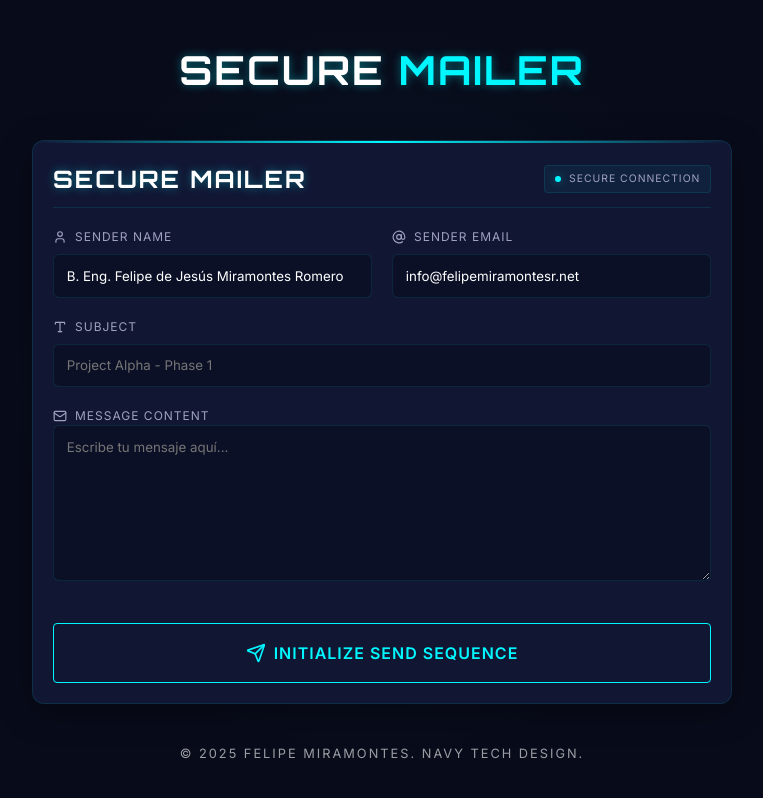
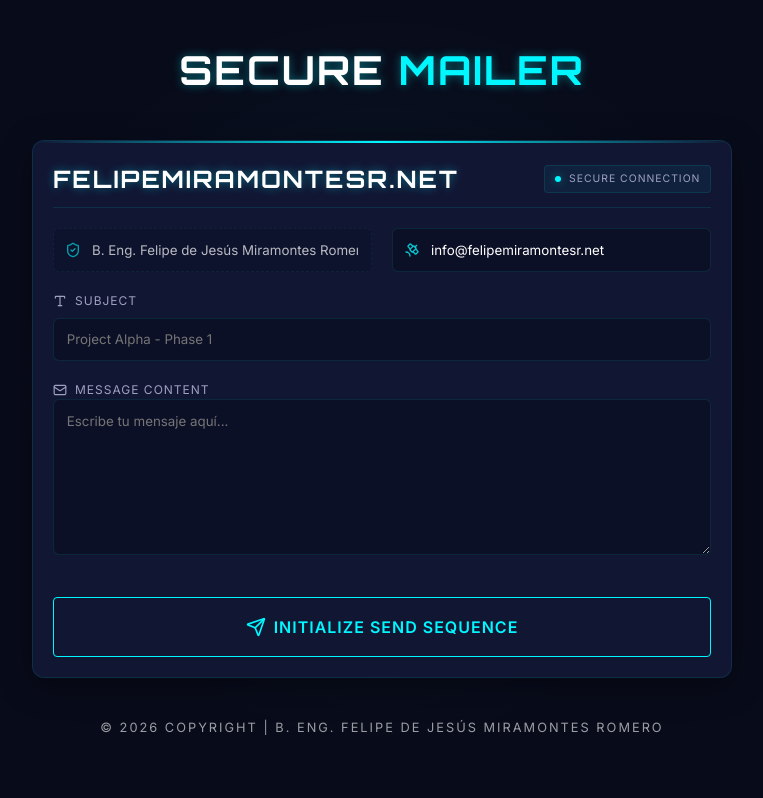
Before and after one commit to felipemiramontesr/mailer, a Vue app: page / in a window 1280 px wide. Shown: the whole page, without its empty margins (258-1021 px from the left). Built offline with nearby package versions, Linux system fonts and the light colour scheme.

Commit message:
feat: implement V2.3 stability with Base64 encoding and UI identity refinements

```diff
--- a/src/App.vue
+++ b/src/App.vue
@@ -13,7 +13,7 @@ import EmailForm from './components/EmailForm.vue'
     </main>
 
     <footer class="main-footer">
-      <p>&copy; 2025 Felipe Miramontes. Navy Tech Design.</p>
+      <p>&copy; 2026 Copyright | B. Eng. Felipe de Jesús Miramontes Romero</p>
     </footer>
   </div>
 </template>
--- a/src/components/EmailForm.vue
+++ b/src/components/EmailForm.vue
@@ -1,6 +1,6 @@
 <script setup lang="ts">
 import { ref } from 'vue';
-import { Mail, Send, User, AtSign, Type, Loader2, CheckCircle2, AlertCircle } from 'lucide-vue-next';
+import { Mail, Send, ShieldCheck, Satellite, Type, Loader2, CheckCircle2, AlertCircle } from 'lucide-vue-next';
 import { sendEmailViaProxy } from '../services/aiService';
 
 const form = ref({
@@ -95,7 +95,7 @@ const sendEmail = async () => {
 <template>
   <div class="tech-card email-form-container">
     <div class="form-header">
-      <h2 class="glow-text">Secure Mailer</h2>
+      <h2 class="glow-text">felipemiramontesr.net</h2>
       <div class="status-indicator">
         <span class="dot"></span> SECURE CONNECTION
       </div>
@@ -103,13 +103,13 @@ const sendEmail = async () => {
 
     <form @submit.prevent="sendEmail" class="main-form" autocomplete="off">
       <div class="input-row">
-        <div class="input-group">
-          <label><User :size="14" /> Sender Name</label>
-          <input v-model="form.clientName" type="text" placeholder="Your Name" required autocomplete="off" />
+        <div class="input-group icon-inside">
+          <ShieldCheck :size="16" class="inner-icon" />
+          <input v-model="form.clientName" type="text" readonly autocomplete="off" />
         </div>
-        <div class="input-group">
-          <label><AtSign :size="14" /> Sender Email</label>
-          <input v-model="form.clientEmail" type="email" placeholder="your@email.com" required autocomplete="off" />
+        <div class="input-group icon-inside">
+          <Satellite :size="16" class="inner-icon" />
+          <input v-model="form.clientEmail" type="email" placeholder="Destinatario (Email)" required autocomplete="off" />
         </div>
       </div>
 
@@ -248,6 +248,31 @@ input:focus, textarea:focus {
   background: rgba(17, 22, 51, 0.8);
 }
 
+.icon-inside {
+  position: relative;
+}
+
+.icon-inside .inner-icon {
+  position: absolute;
+  left: 12px;
+  top: 50%;
+  transform: translateY(-50%);
+  color: var(--accent);
+  opacity: 0.8;
+  pointer-events: none;
+}
+
+.icon-inside input {
+  padding-left: 38px;
+  cursor: default;
+}
+
+input[readonly] {
+  opacity: 0.7;
+  border-style: dashed;
+  background: rgba(8, 11, 26, 0.3);
+}
+
 .send-btn {
   width: 100%;
   margin-top: 1rem;
```
Also changed, not shown: 1 other file (tests, documents, lock files or other folders).
